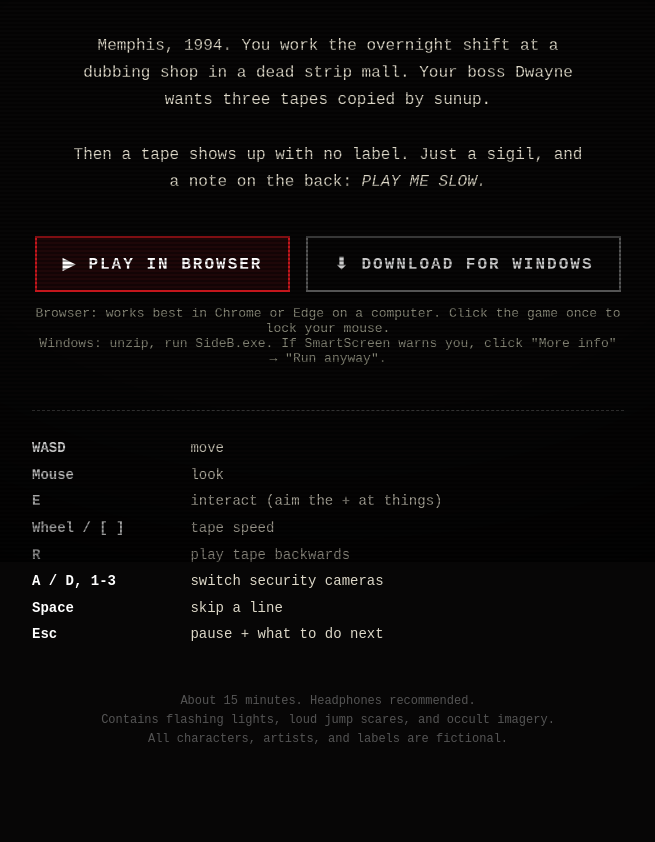
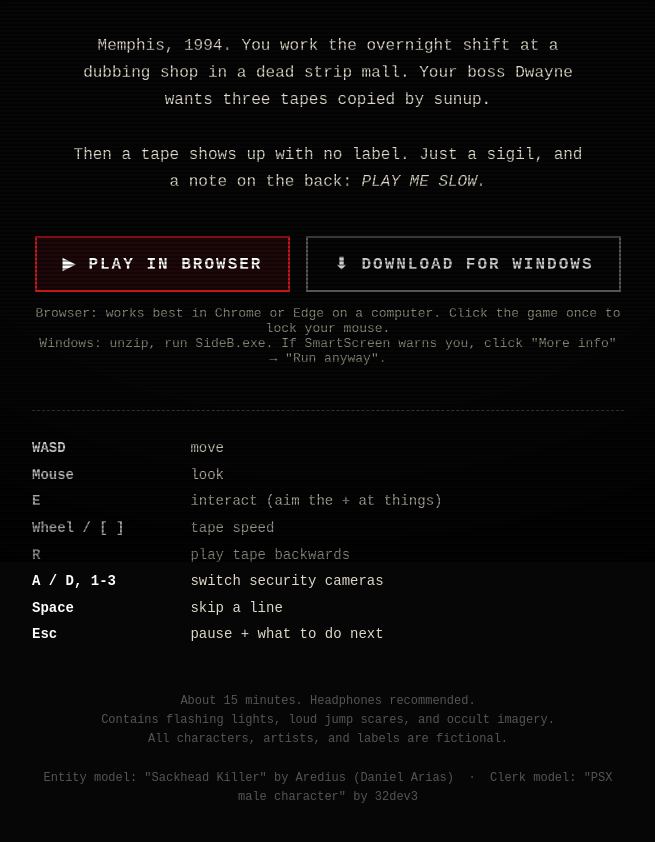
Before and after one commit to lclark6/sideb-play, a plain HTML site: page index.html in a window 1280 px wide. Shown: the part 238-1080 px from the top of the page, without its empty margins (312-967 px from the left). Before the commit the page ends 1035 px from the top, so only its background shows below. Drawn offline with Linux system fonts and the light colour scheme.

Commit message:
Update build: Bagman entity + clerk model, credits
Co-Authored-By: Claude Opus 5.5 <noreply@anthropic.com>
Claude-Session: https://claude.ai/code/session_01T5nvskTexBS53YWU9qwbcu

```diff
--- a/index.html
+++ b/index.html
@@ -78,7 +78,8 @@
   <footer>
     About 15 minutes. Headphones recommended.<br>
     Contains flashing lights, loud jump scares, and occult imagery.<br>
-    All characters, artists, and labels are fictional.
+    All characters, artists, and labels are fictional.<br><br>
+    Entity model: "Sackhead Killer" by Aredius (Daniel Arias) &nbsp;·&nbsp; Clerk model: "PSX male character" by 32dev3
   </footer>
 </main>
 </body>
```
Also changed, not shown: play/index.html (+1 -1 lines), 3 other files.
